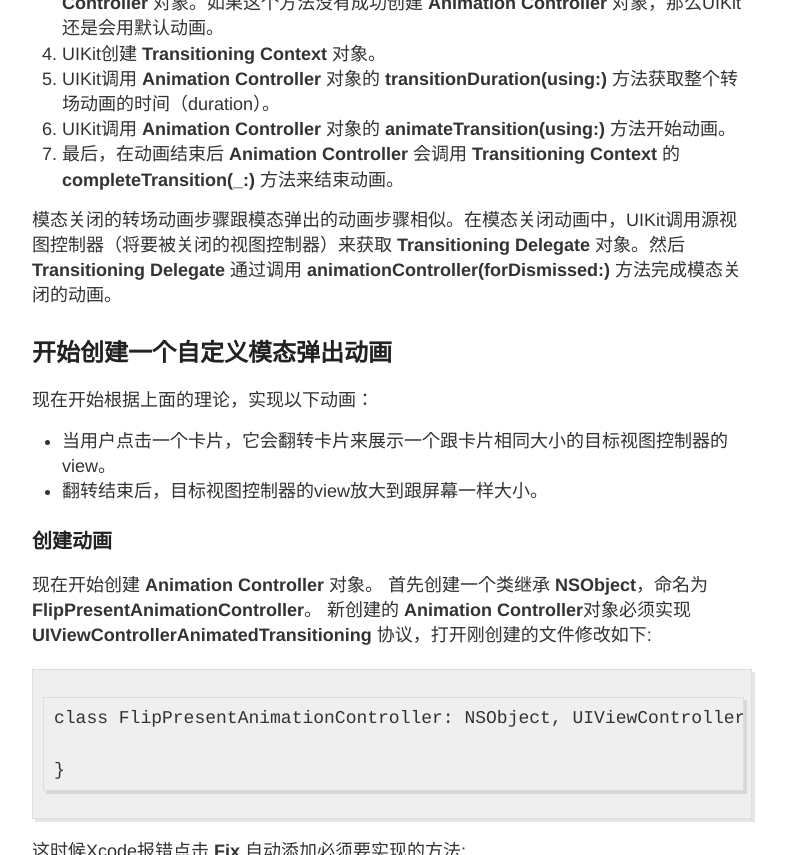
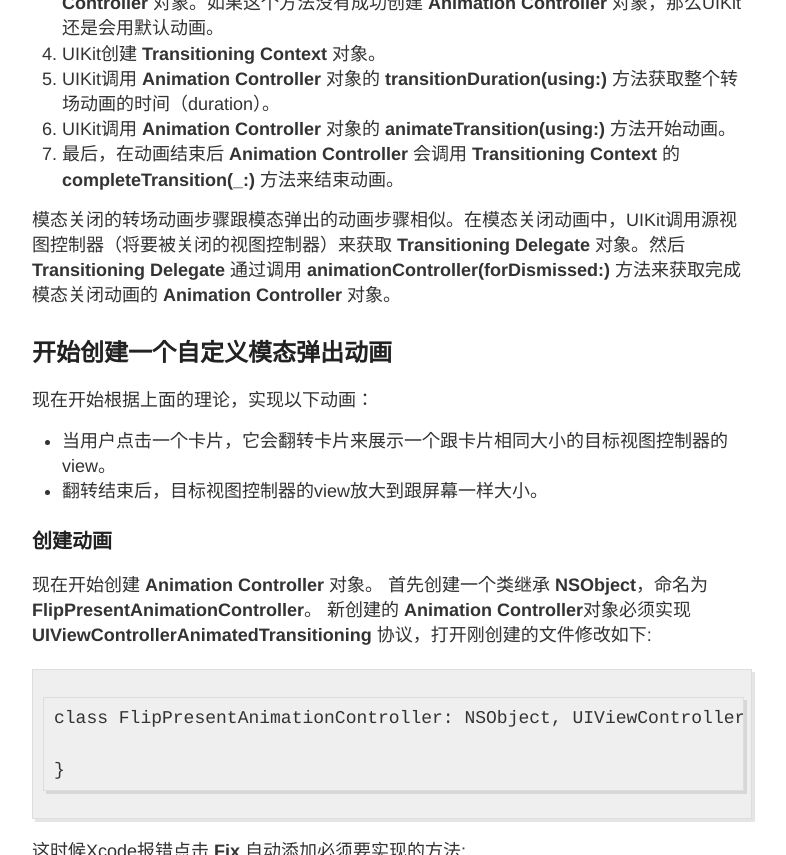
Before and after one commit to obzone/obzone, a Jekyll site: the page built from _posts/2017-11-12-custom_uiviewcontroller_transitions.md, in a window 1280 px wide and 900 px high, scrolled down 2361 px, cut to the strip 0-855 px from the top of the window. Shown: the whole strip, without its empty margins (248-1034 px from the left). Built offline with Jekyll 4.4.1, drawn with Linux system fonts in a browser that asks for light colours.

Commit message:
no message

```diff
--- a/_posts/2017-11-12-custom_uiviewcontroller_transitions.md
+++ b/_posts/2017-11-12-custom_uiviewcontroller_transitions.md
@@ -60,7 +60,7 @@ iOS 自带一些转场动画：push，pop，cover vertically(模态弹出动画)
 6. UIKit调用 **Animation Controller** 对象的 **animateTransition(using:)** 方法开始动画。
 7. 最后，在动画结束后 **Animation Controller** 会调用 **Transitioning Context** 的 **completeTransition(_:)** 方法来结束动画。
 
-模态关闭的转场动画步骤跟模态弹出的动画步骤相似。在模态关闭动画中，UIKit调用源视图控制器（将要被关闭的视图控制器）来获取 **Transitioning Delegate** 对象。然后 **Transitioning Delegate** 通过调用 **animationController(forDismissed:)** 方法完成模态关闭的动画。
+模态关闭的转场动画步骤跟模态弹出的动画步骤相似。在模态关闭动画中，UIKit调用源视图控制器（将要被关闭的视图控制器）来获取 **Transitioning Delegate** 对象。然后 **Transitioning Delegate** 通过调用 **animationController(forDismissed:)** 方法来获取完成模态关闭动画的 **Animation Controller** 对象。
 
 ## 开始创建一个自定义模态弹出动画
 
```
